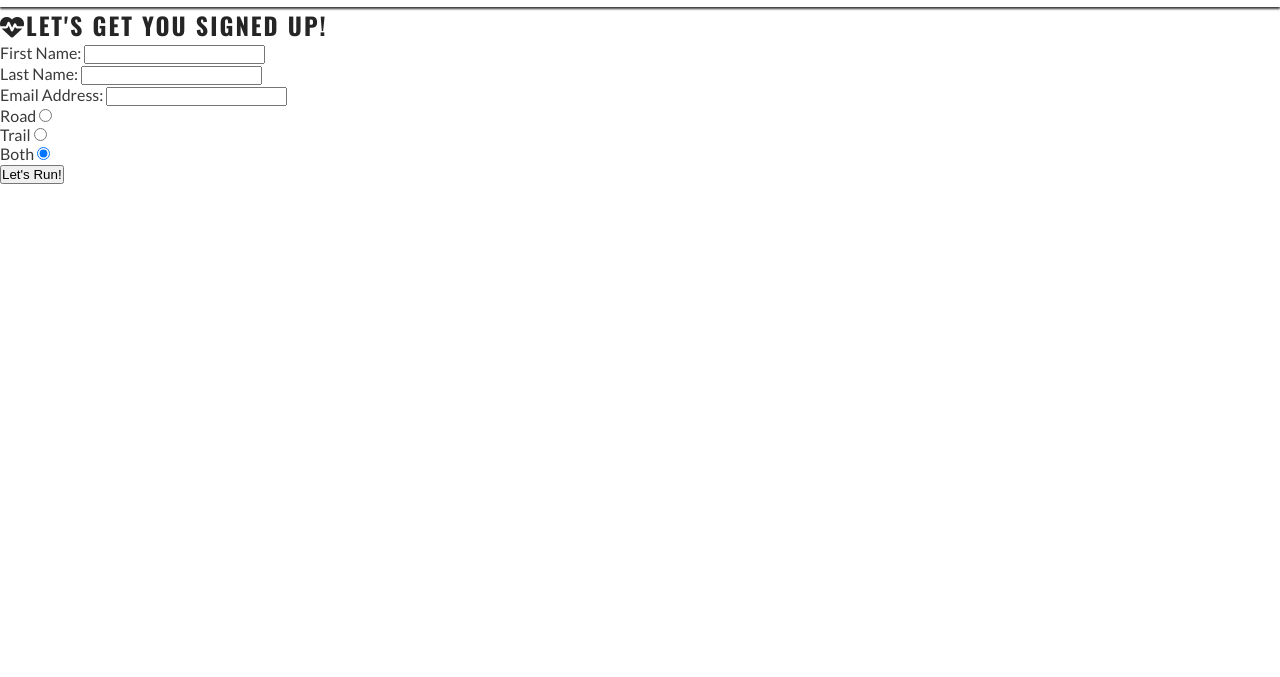
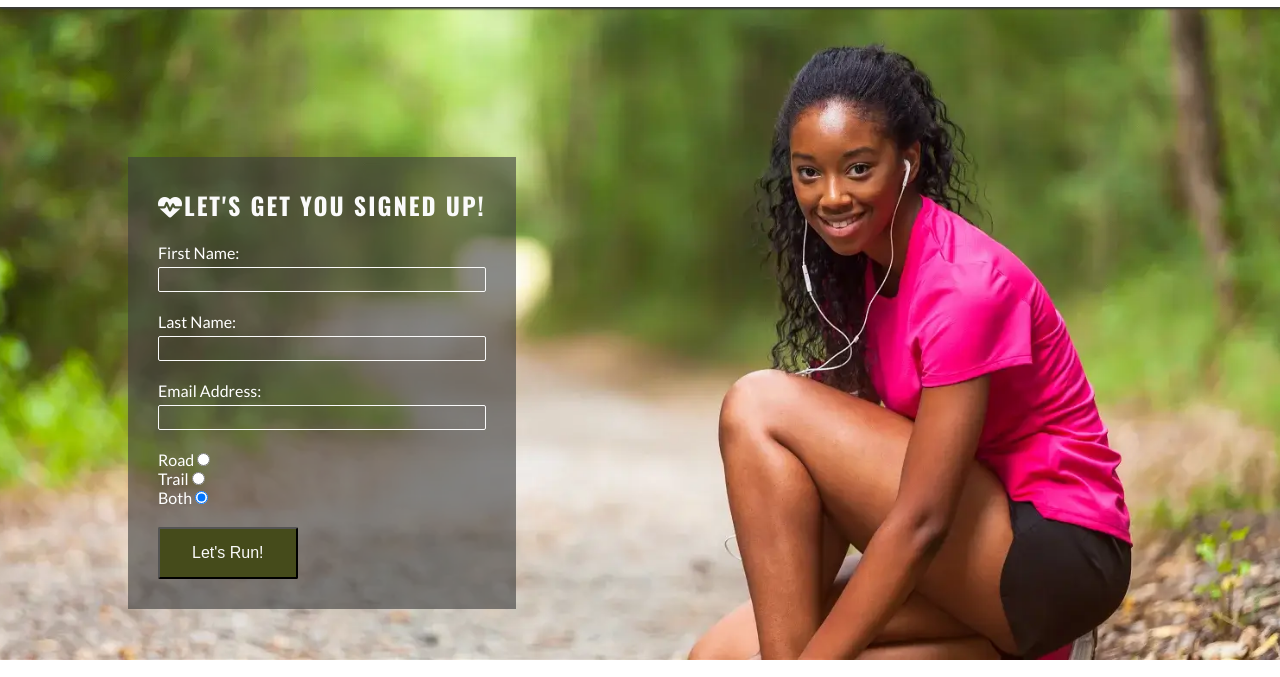
Before and after one commit to Fearfullymade01/love-running, a plain HTML site: page signup.html in a window 1280 px wide. Shown: the part 72-749 px from the top of the page. Drawn offline with nearby package versions, Linux system fonts and the light colour scheme.

Commit message:
Styled signup form and add image

```diff
--- a/assets/css/style.css
+++ b/assets/css/style.css
@@ -199,6 +199,65 @@ main {
     line-height: 0;
 }
 
+/* Main Content */
+main {
+    /* Enlarge main element to push footer down */
+    flex: 1 0 auto;
+
+    /*Add margin at the top to prevent content from being covered by header */
+    margin-top: 47px;
+
+    /* Enable flex properties for child elements */
+    display: flex;
+    flex-direction: column;
+}
+
+/* Form */
+#signup {
+    background-image: url("../images/signup-image.webp");
+    background-size: cover;
+    background-position: 75%;
+    padding: 20px 10% 0 10%;
+    flex-grow: 1;
+}
+
+#signup-form {
+    color: #ffffff;
+    background-color: rgba(60, 60, 60, 0.6);
+    padding: 30px;
+}
+
+#signup-form h2 {
+    color: #fafafa;
+    margin-bottom: 20px;
+}
+
+.text-input {
+    background: transparent;
+    color: #fafafa;
+    width: 100%;
+    height: 25px;
+    margin: 5px 0 20px 0;
+    border: 1px solid #fafafa;
+    border-radius: 2px;
+    padding: 0 5px;
+}
+
+.radio-button {
+    width: 100%;
+    display: flex;
+    justify-content: space-between;
+}
+
+.join-button {
+    margin-top: 20px;
+    border-radius: 2px;
+    padding: 15px 32px;
+    font-size: 100%;
+    background-color: #454b1b;
+    color: #fafafa;
+}
+
 /* Footer */
 #social-networks {
     text-align: center;
@@ -284,6 +343,27 @@ main {
     #photos {
         column-count: 3;
     }
+
+    /* Form */
+    #signup {
+        background-position: center;
+        position: relative;
+    }
+    #signup-form {
+        max-width: 400px;
+        position: absolute;
+        left: 10%;
+        top: 150px;
+    }
+
+    .text-input:hover {
+        border-color: f16c6b;
+    }
+
+    .join-button:hover {
+        background-color: #fafafa;
+        color: #454b1b;
+    }
 }
 
 /* Large devices: (laptops and desktops, 992px and up) */
```
Also changed, not shown: assets/images/signup-image.webp (added).
